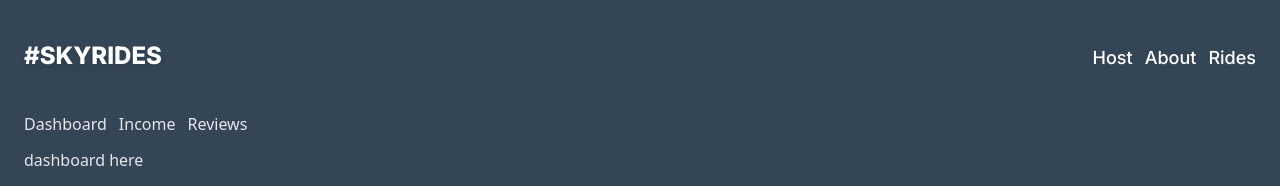
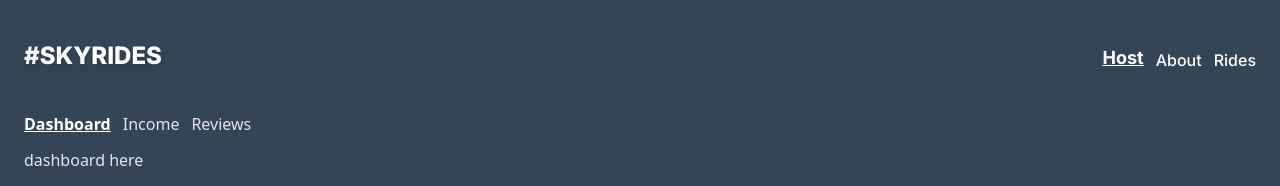
Before and after one commit to priegelsdev/sky-rides, a React (Vite) app: page /host in a window 1280 px wide. Shown: the top 186 px of the page. Built offline with nearby package versions, Linux system fonts and the light colour scheme; what miragejs would draw is missing.

Commit message:
add navbar link styling on active state

```diff
--- a/src/Components/Header.tsx
+++ b/src/Components/Header.tsx
@@ -22,11 +22,32 @@ export default function Header() {
       </button>
       <nav
         id="navbar"
-        className="hidden md:flex flex flex-col items-end gap-3 text-lg font-medium mr-12 md:mr-0 md:flex-row"
+        className="hidden md:flex flex flex-col items-end gap-3 font-medium mr-12 md:mr-0 md:flex-row"
       >
-        <NavLink to="/host">Host</NavLink>
-        <NavLink to="/about">About</NavLink>
-        <NavLink to="/rides">Rides</NavLink>
+        <NavLink
+          className={({ isActive }) =>
+            isActive ? 'font-bold underline text-lg' : ''
+          }
+          to="/host"
+        >
+          Host
+        </NavLink>
+        <NavLink
+          className={({ isActive }) =>
+            isActive ? 'font-bold underline text-lg' : ''
+          }
+          to="/about"
+        >
+          About
+        </NavLink>
+        <NavLink
+          className={({ isActive }) =>
+            isActive ? 'font-bold underline text-lg' : ''
+          }
+          to="/rides"
+        >
+          Rides
+        </NavLink>
         {/* <NavLink to="">Profile</NavLink> */}
       </nav>
     </header>
--- a/src/Components/HostLayout.tsx
+++ b/src/Components/HostLayout.tsx
@@ -6,20 +6,33 @@ export default function Layout() {
     <div className="px-6 text-gray-200">
       <nav className="flex gap-3 mb-3">
         <NavLink
+          end
           to="/host"
-          className="hover:text-white hover:font-bold hover:underline underline-offset-1"
+          className={({ isActive }) =>
+            isActive
+              ? 'underline underline-offset-1 font-bold text-white'
+              : 'hover:font-bold hover:underline underline-offset-1'
+          }
         >
           Dashboard
         </NavLink>
         <NavLink
           to="/host/income"
-          className="hover:text-white hover:font-bold hover:underline underline-offset-1"
+          className={({ isActive }) =>
+            isActive
+              ? 'underline underline-offset-1 font-bold text-white'
+              : 'hover:font-bold hover:underline underline-offset-1'
+          }
         >
           Income
         </NavLink>
         <NavLink
           to="/host/reviews"
-          className="hover:text-white hover:font-bold hover:underline underline-offset-1"
+          className={({ isActive }) =>
+            isActive
+              ? 'underline underline-offset-1 font-bold text-white'
+              : 'hover:font-bold hover:underline underline-offset-1'
+          }
         >
           Reviews
         </NavLink>
```
